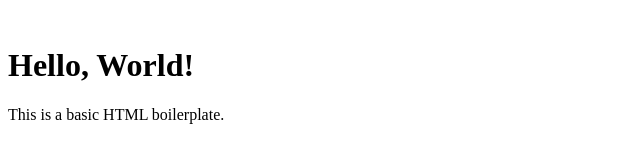
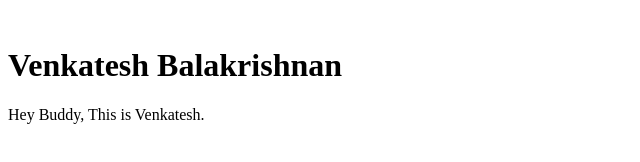
Before and after one commit to VenkateshBalakrishnan/venkateshBalakrishnan.github.io, a plain HTML site: page index.html in a window 1280 px wide. Shown: the whole page, without its empty margins (0-640 px from the left). Drawn offline with Linux system fonts and the light colour scheme.

Commit message:
change title, name

```diff
--- a/index.html
+++ b/index.html
@@ -3,10 +3,10 @@
 <head>
     <meta charset="UTF-8">
     <meta name="viewport" content="width=device-width, initial-scale=1.0">
-    <title>HTML Boilerplate</title>
+    <title>Venkatesh Resume</title>
 </head>
 <body>
-    <h1>Hello, World!</h1>
-    <p>This is a basic HTML boilerplate.</p>
+    <h1>Venkatesh Balakrishnan</h1>
+    <p>Hey Buddy, This is Venkatesh.</p>
 </body>
 </html>
```
